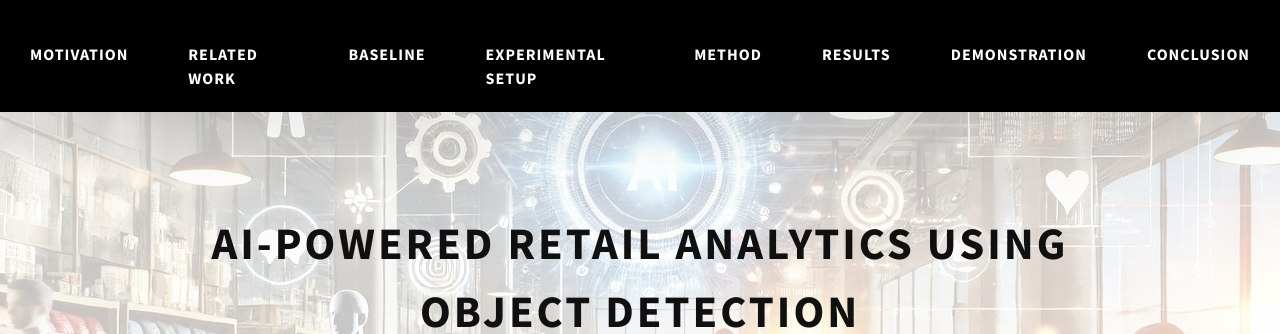
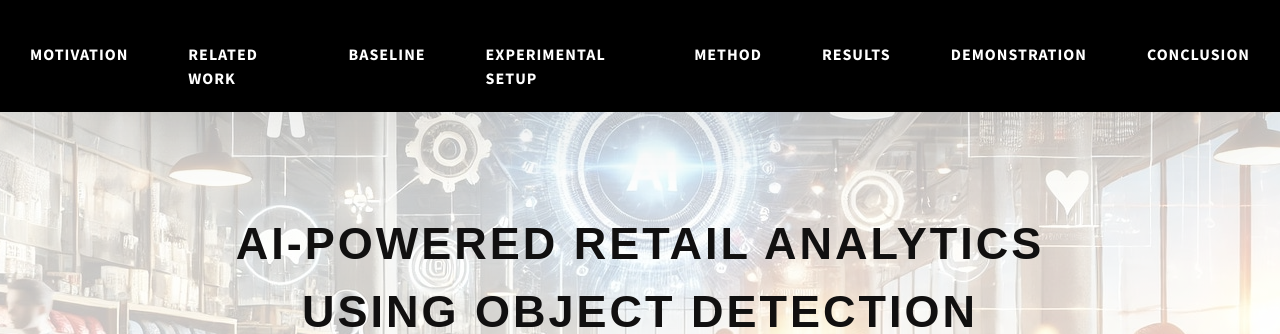
Before and after one commit to Hitarth24/AI_Website, a website: page index.html in a window 1280 px wide. Shown: the top 334 px of the page. Drawn offline with Linux system fonts and the light colour scheme.

Commit message:
Minor update: [describe your line change]

```diff
--- a/css/style.css
+++ b/css/style.css
@@ -19,6 +19,11 @@ Inside media queries 1em is always 16px i.e 1em = 16px at every screen size only
   padding: 0;
   box-sizing: inherit;
   font-family: inherit; }
+
+  .heading-primary {
+    font-family: 'Poppins', sans-serif !important;
+  }
+
 
 html {
   font-size: 62.5%;
```
